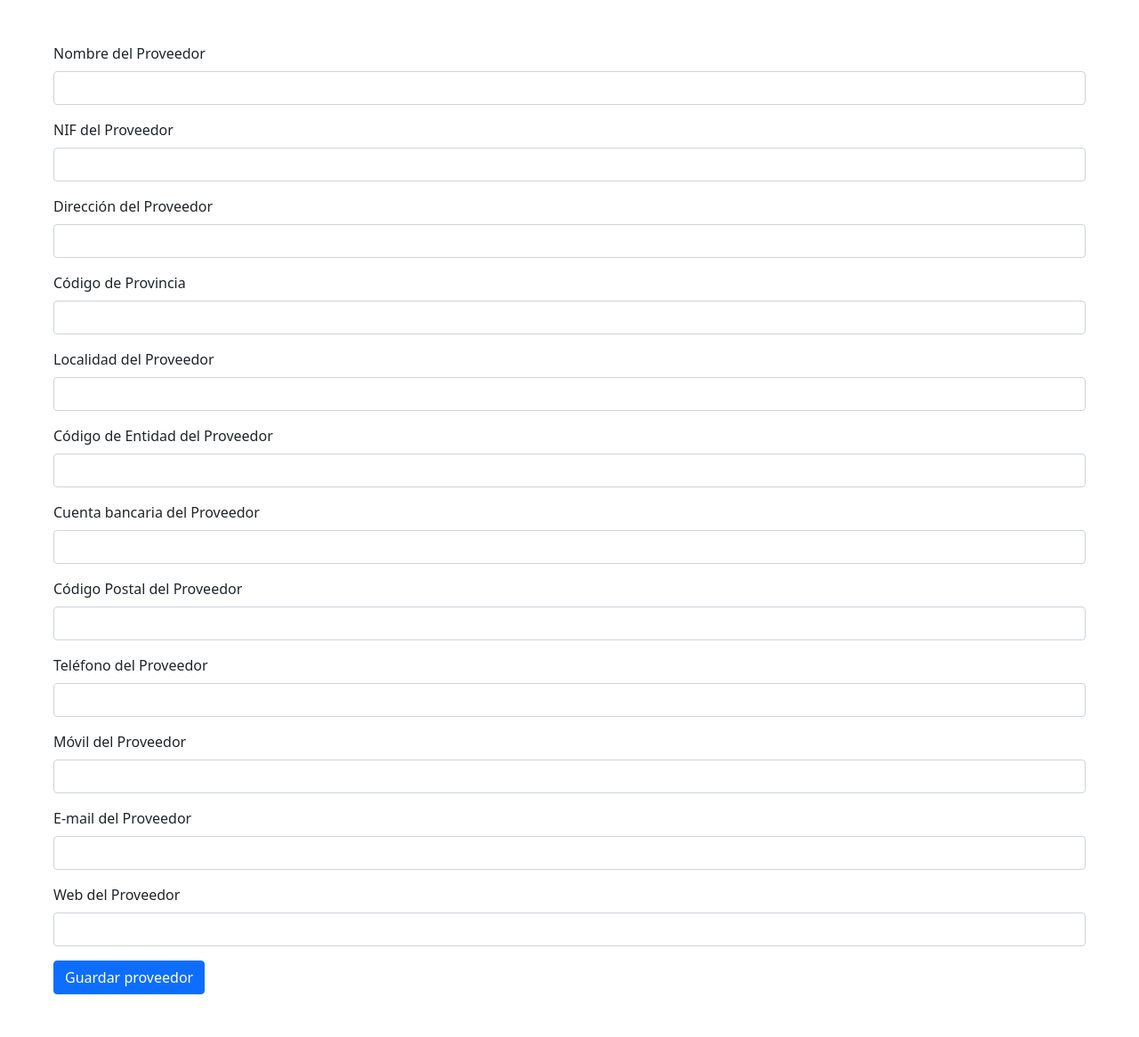
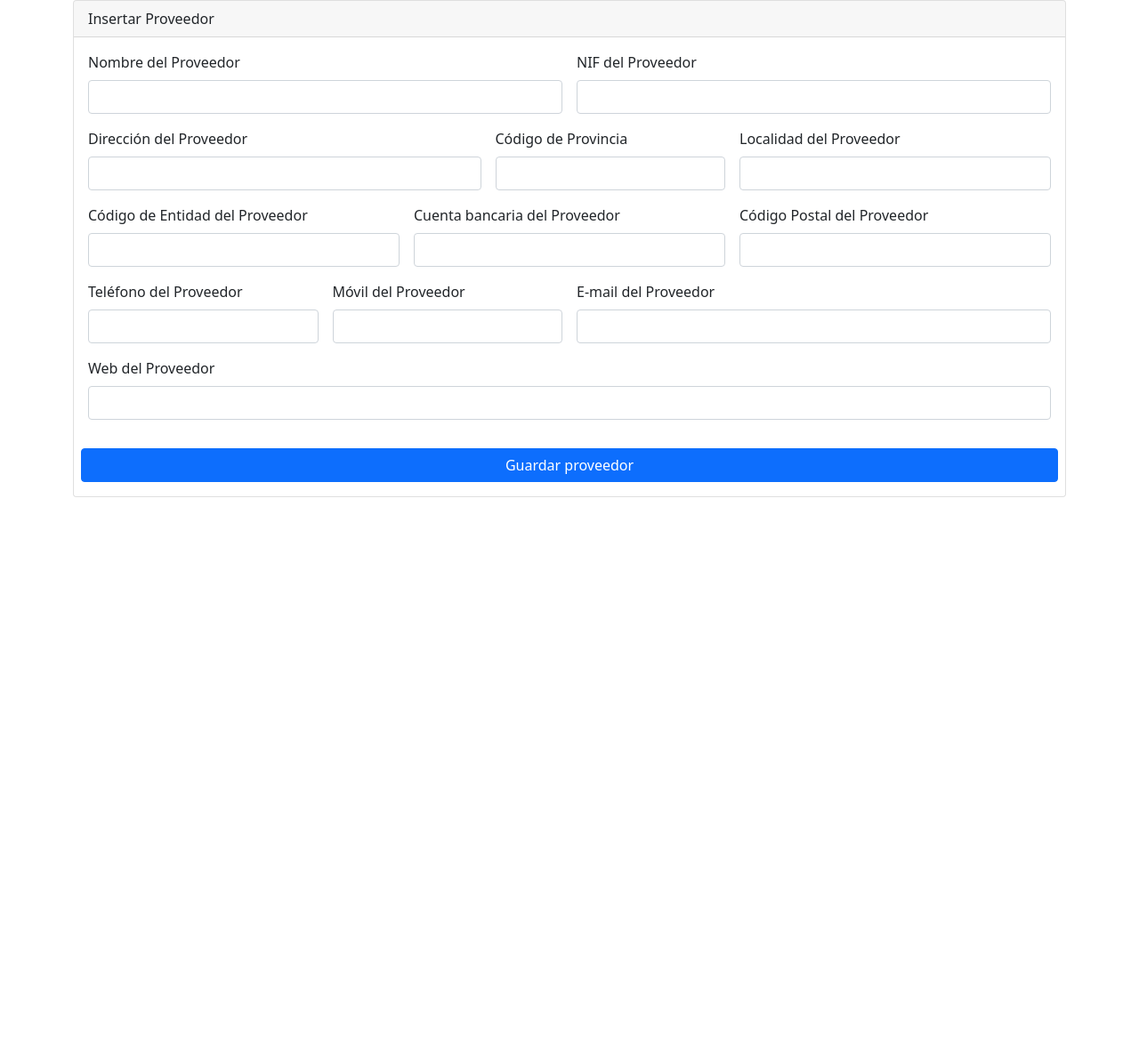
Before and after one commit to ARamosA0/django-erp, a Django app: template app/templates/formulario_insertar_proveedor.html in a window 1280 px wide. Shown: the whole page at 89% size. After the commit the page ends 559 px from the top, so only its background shows below. Run offline with Django 3.2, Linux system fonts and the light colour scheme; the template is opened without the code that fills it, so the values that code supplies are empty; parts of the project's set-up code (start-up, migrations or seed data) failed here and were passed over.

Commit message:
form insertar proveedor mejorado

```diff
--- a/app/templates/formulario_insertar_proveedor.html
+++ b/app/templates/formulario_insertar_proveedor.html
@@ -6,49 +6,54 @@
     <script src="https://cdn.jsdelivr.net/npm/bootstrap@5.1.3/dist/js/bootstrap.bundle.min.js" integrity="sha384-ka7Sk0Gln4gmtz2MlQnikT1wXgYsOg+OMhuP+IlRH9sENBO0LRn5q+8nbTov4+1p" crossorigin="anonymous"></script>
 </head>
   <body>
-    <div class='row justify-content-center m-5'>
-        <form>
-            <div class="mb-3">
+    <section class="container">
+        <div class="card">
+            <div class="card-header">
+                Insertar Proveedor
+            </div>
+            <div class="card-body">
+                <form class="row g-3">
+                    <div class="col-md-6">
                         <label for="nombre_proveedor" class="form-label">Nombre del Proveedor</label>
                         <input type="text" class="form-control" id="nombre_proveedor">
                     </div>
-            <div class="mb-3">
+                    <div class="col-md-6">
                         <label for="nif_proveedor" class="form-label">NIF del Proveedor</label>
                         <input type="text" class="form-control" id="nif_proveedor">
                     </div>
-            <div class="mb-3">
+                    <div class="col-md-5">
                         <label for="direccion_proveedor" class="form-label">Dirección del Proveedor</label>
                         <input type="text" class="form-control" id="direccion_proveedor">
                     </div>
-            <div class="mb-3">
+                    <div class="col-md-3">
                         <label for="cod_provincia_proveedor" class="form-label">Código de Provincia</label>
                         <input type="number" class="form-control" id="cod_provincia_proveedor">
                     </div>
-            <div class="mb-3">
+                    <div class="col-md-4">
                         <label for="localidad_proveedor" class="form-label">Localidad del Proveedor</label>
                         <input type="text" class="form-control" id="localidad_proveedor">
                     </div>
-            <div class="mb-3">
+                    <div class="col-md-4">
                         <label for="cod_entidad_proveedor" class="form-label">Código de Entidad del Proveedor</label>
                         <input type="number" class="form-control" id="cod_entidad_proveedor">
                     </div>
-            <div class="mb-3">
+                    <div class="col-md-4">
                         <label for="cuenta_bancaria_proveedor" class="form-label">Cuenta bancaria del Proveedor</label>
                         <input type="text" class="form-control" id="cuenta_bancaria_proveedor">
                     </div>
-            <div class="mb-3">
+                    <div class="col-md-4">
                         <label for="cod_postal_proveedor" class="form-label">Código Postal del Proveedor</label>
                         <input type="text" class="form-control" id="cod_postal_proveedor">
                     </div>
-            <div class="mb-3">
+                    <div class="col-md-3">
                         <label for="telefono_proveedor" class="form-label">Teléfono del Proveedor</label>
                         <input type="text" class="form-control" id="telefono_proveedor">
                     </div>
-            <div class="mb-3">
+                    <div class="col-md-3">
                         <label for="movil_proveedor" class="form-label">Móvil del Proveedor</label>
                         <input type="text" class="form-control" id="movil_proveedor">
                     </div>
-            <div class="mb-3">
+                    <div class="col-md-6">
                         <label for="email_proveedor" class="form-label">E-mail del Proveedor</label>
                         <input type="text" class="form-control" id="email_proveedor">
                     </div>
@@ -59,5 +64,7 @@
                     <button type="submit" class="btn btn-primary">Guardar proveedor</button>
                 </form>
             </div>
+        </div>
+    </section>
   </body>
 </HTML>
--- a/app/urls.py
+++ b/app/urls.py
@@ -4,7 +4,7 @@ from . import views
 
 urlpatterns =[
     path('crud/', views.crud, name='crud'),
-    path('', views.index, name='index')
-    path('proveedor/', views.form_busqueda, name="form_busqueda")
+    path('', views.index, name='index'),
+    path('proveedor/', views.form_busqueda, name="form_busqueda"),
     path('insertarproveedor', views.insertar_proveedor)
 ]
```
Lines whose indentation alone changed are shown as unchanged.
